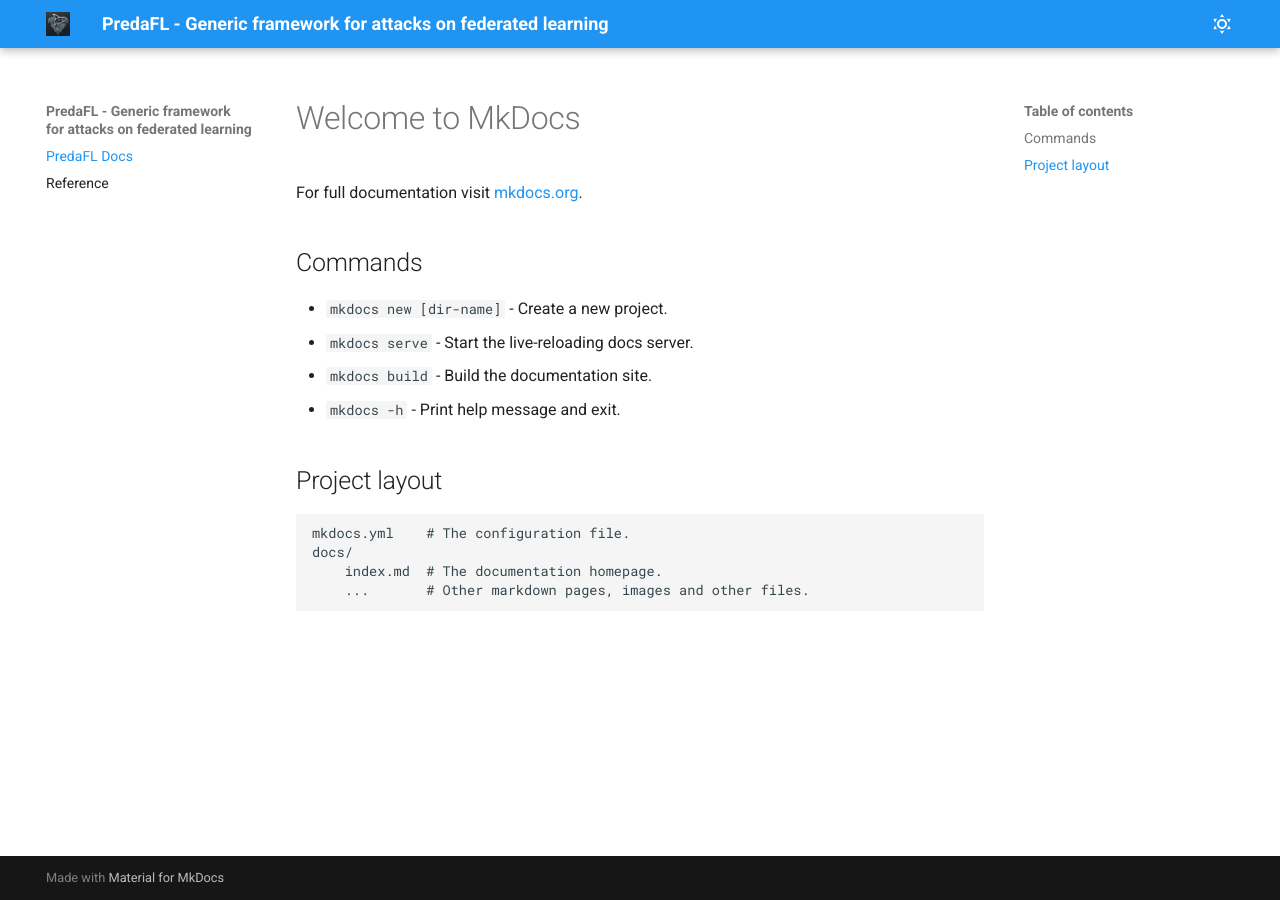
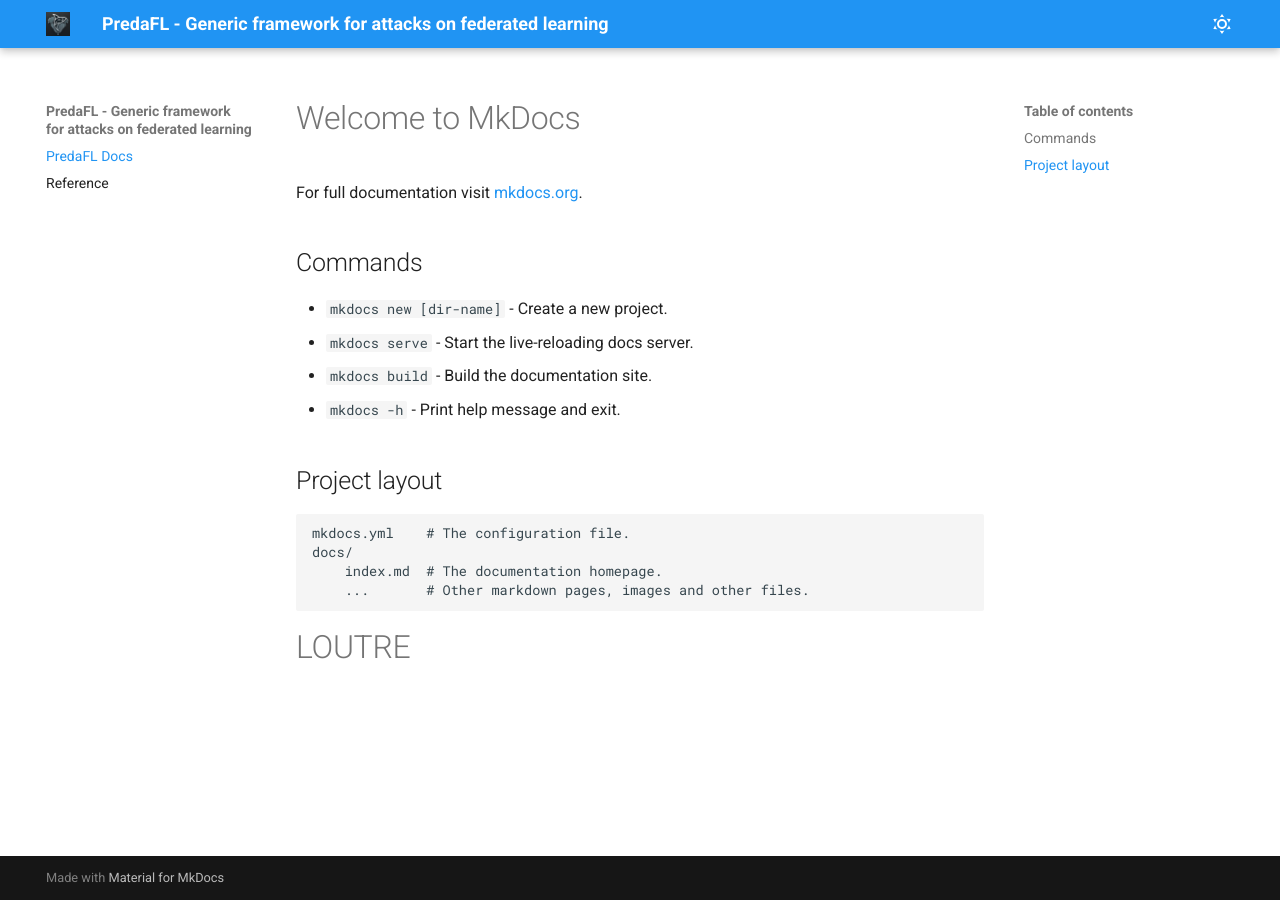
Before and after one commit to cmolinier-phd/federated-learning-attack-framework, an MkDocs documentation site: the page built from docs/index.md, in a window 1280 px wide. Built offline with MkDocs 1.6.1 and Material for MkDocs 9.7.7, drawn with Linux system fonts in a browser that asks for light colours.

Commit message:
test pages

```diff
--- a/docs/index.md
+++ b/docs/index.md
@@ -15,3 +15,5 @@
     docs/
         index.md  # The documentation homepage.
         ...       # Other markdown pages, images and other files.
+
+# LOUTRE
```
